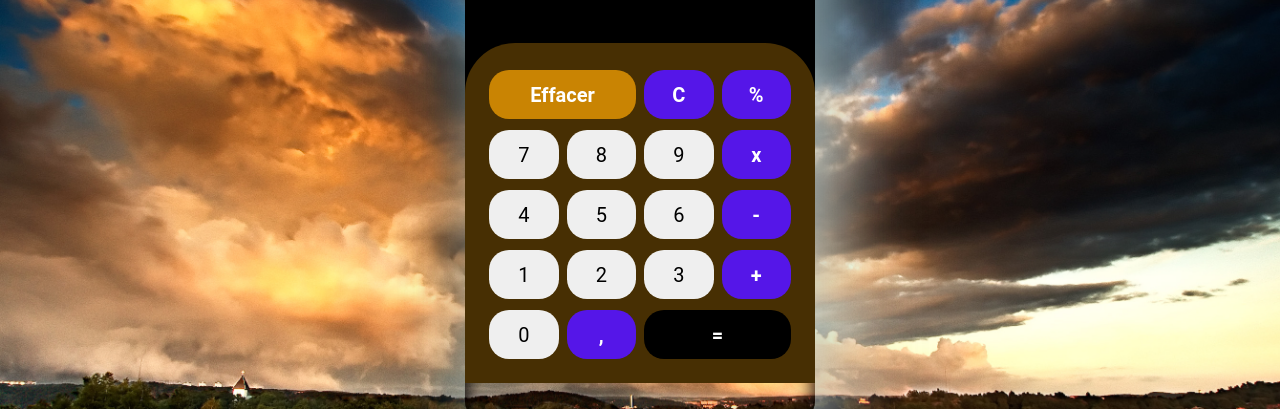
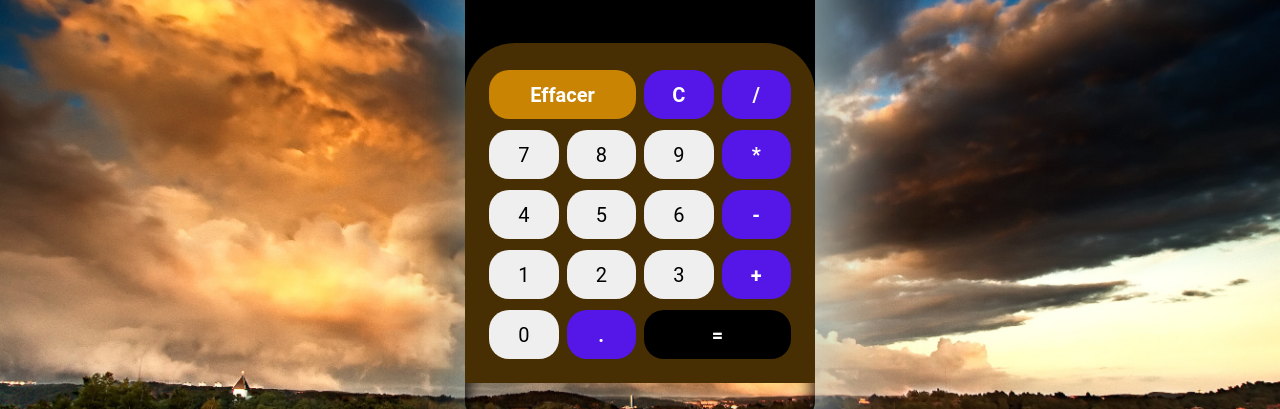
Before and after one commit to ZooM982/tache-08-react-calculatrice, a React (Create React App) app: page / in a window 1280 px wide. Shown: the part 229-638 px from the top of the page. Built offline with nearby package versions, Linux system fonts and the light colour scheme.

Commit message:
reglage du decimal

```diff
--- a/src/components/Calculator.js
+++ b/src/components/Calculator.js
@@ -64,11 +64,11 @@ const Calculator = () => {
         <div className='keypad'>
           <button onClick={clear} className="clear color">Effacer</button>
           <button onClick={backSpace} className="backspace color">C</button>
-          <button name="/" className='color' onClick={handleClick}>%</button>
+          <button name="/" className='color' onClick={handleClick}>/</button>
           <button name="7" onClick={handleClick}>7</button>
           <button name="8" onClick={handleClick}>8</button>
           <button name="9" onClick={handleClick}>9</button>
-          <button name="*" className='color' onClick={handleClick}>x</button>
+          <button name="*" className='color' onClick={handleClick}>*</button>
           <button name="4" onClick={handleClick}>4</button>
           <button name="5" onClick={handleClick}>5</button>
           <button name="6" onClick={handleClick}>6</button>
@@ -78,7 +78,7 @@ const Calculator = () => {
           <button name="3" onClick={handleClick}>3</button>
           <button name="+" className='color' onClick={handleClick}>+</button>
           <button name="0" onClick={handleClick}>0</button>
-          <button name="," className='color' onClick={handleClick}>,</button>
+          <button name="." className='color' onClick={handleClick}>.</button>
           <button onClick={calculate} className="equal color">=</button>
         </div>
     </div>
```
